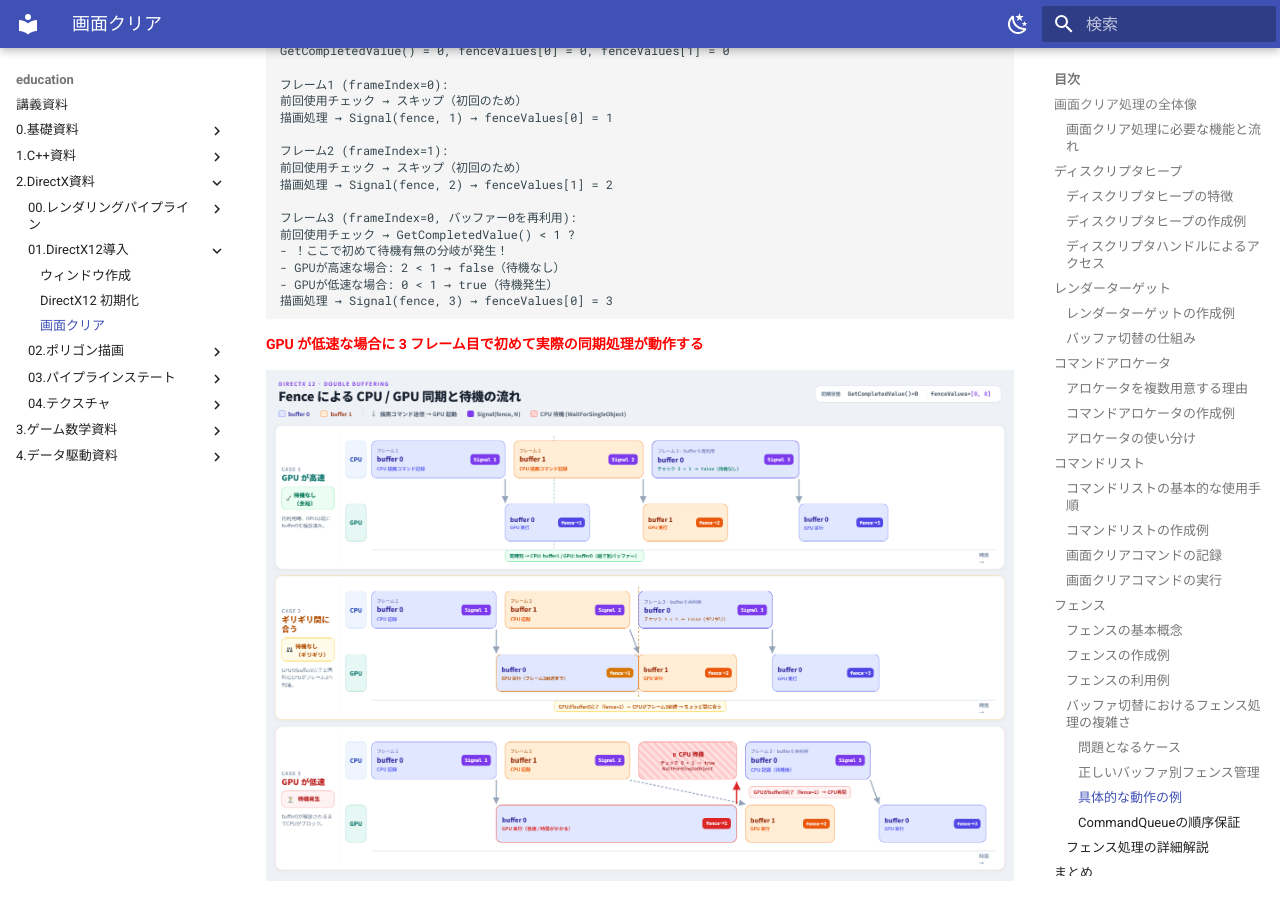
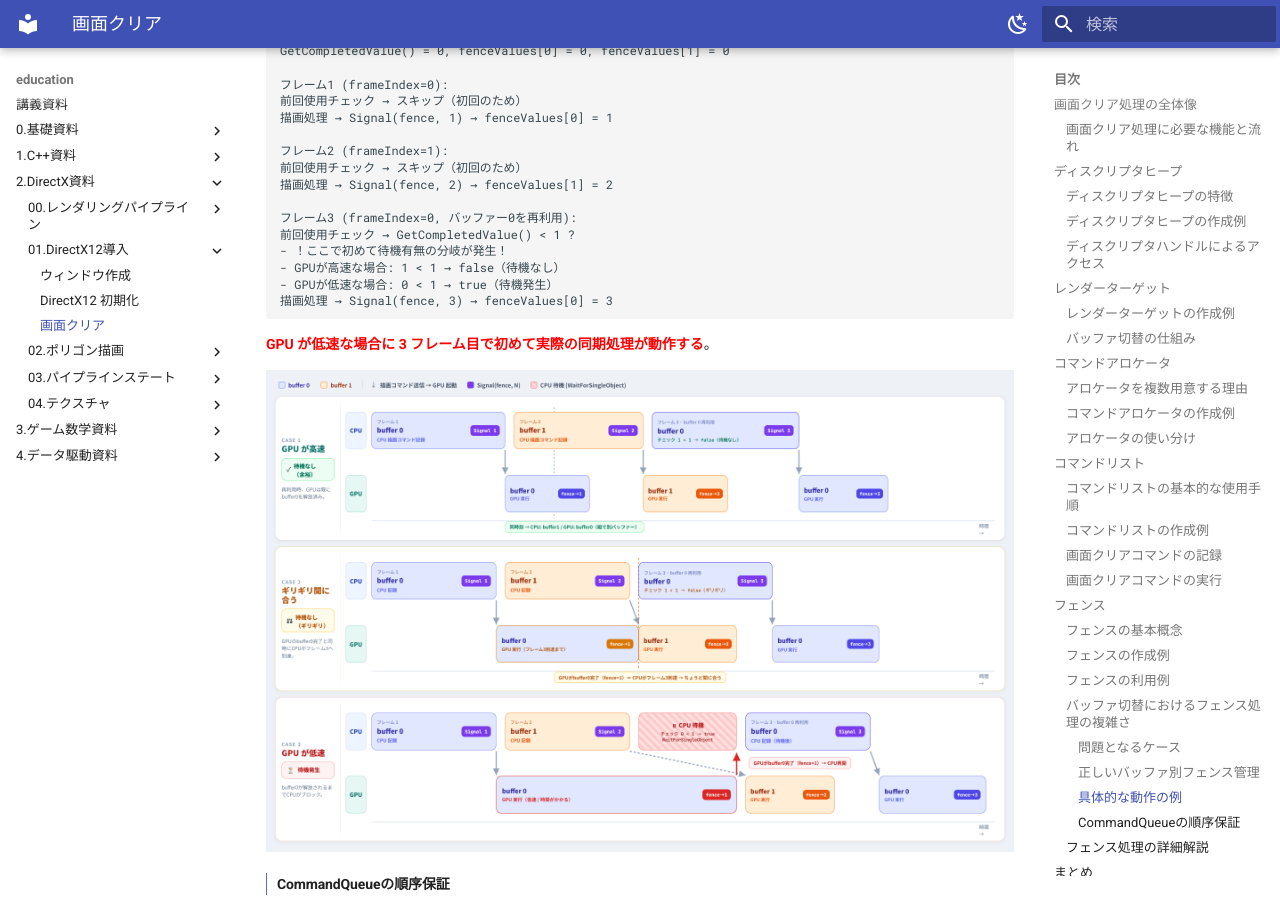
Before and after one commit to yamato-t/education, an MkDocs documentation site: the page built from docs/2.DirectX資料/01.DirectX12導入/2.画面クリア.md, in a window 1280 px wide and 900 px high, scrolled down 6731 px. Built offline with MkDocs 1.6.1 and Material for MkDocs 9.7.7, drawn with Linux system fonts in a browser that asks for light colours.

Commit message:
feat 資料更新

````diff
--- a/docs/2.DirectX資料/01.DirectX12導入/2.画面クリア.md
+++ b/docs/2.DirectX資料/01.DirectX12導入/2.画面クリア.md
@@ -368,12 +368,12 @@ GetCompletedValue() = 0, fenceValues[0] = 0, fenceValues[1] = 0
 フレーム3 (frameIndex=0, バッファー0を再利用):
 前回使用チェック → GetCompletedValue() < 1 ?
 - ！ここで初めて待機有無の分岐が発生！
-- GPUが高速な場合: 2 < 1 → false（待機なし）
+- GPUが高速な場合: 1 < 1 → false（待機なし）
 - GPUが低速な場合: 0 < 1 → true（待機発生）
 描画処理 → Signal(fence, 3) → fenceValues[0] = 3
 ```
 
-<span style ="color: red;">**GPU が低速な場合に 3 フレーム目で初めて実際の同期処理が動作する**</span>
+<span style ="color: red;">**GPU が低速な場合に 3 フレーム目で初めて実際の同期処理が動作する**</span>。
 
 ![alt text](FenceSyncDiagram.png)
 
````
Also changed, not shown: docs/2.DirectX資料/01.DirectX12導入/FenceSyncDiagram.png.
